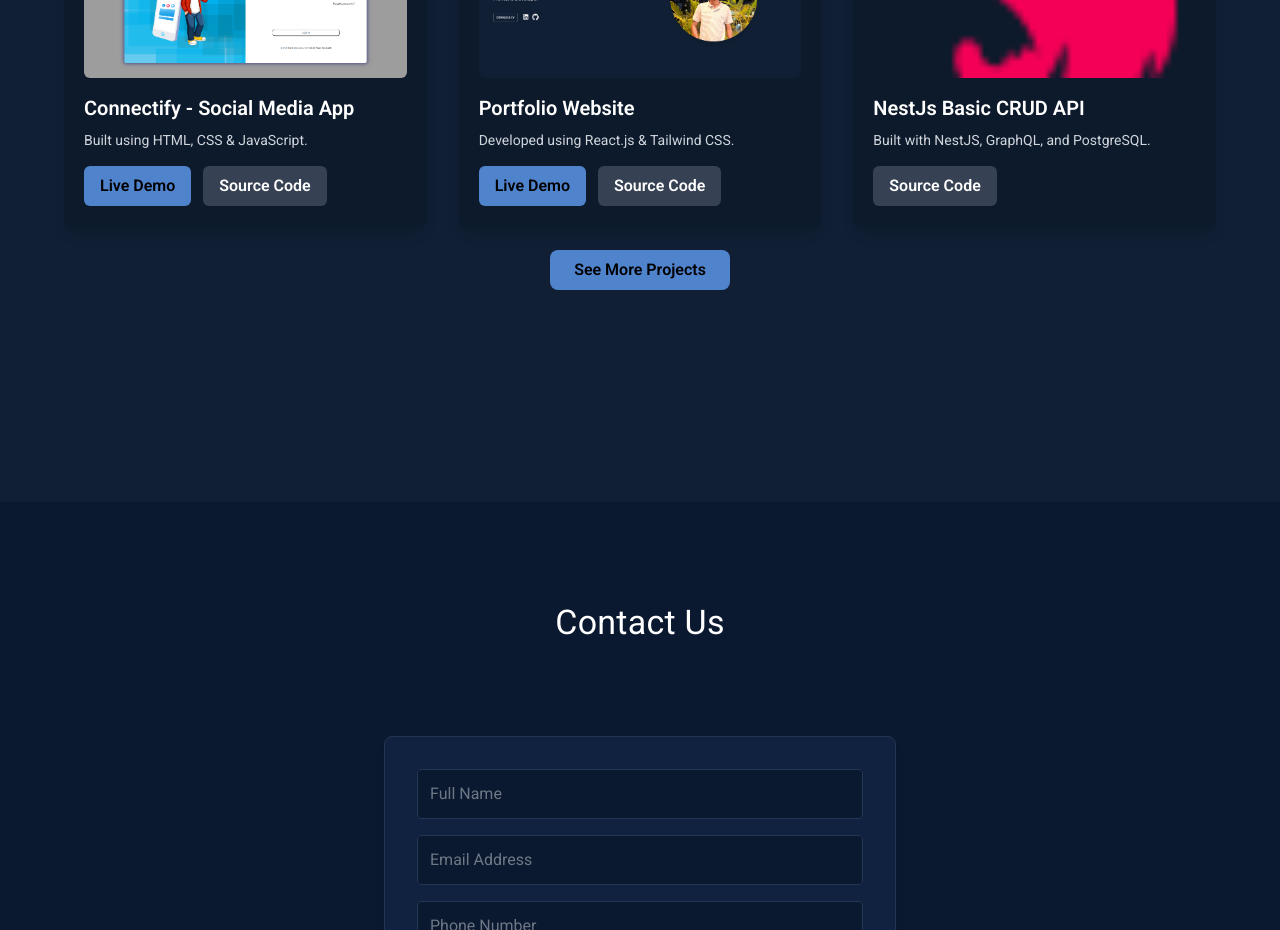
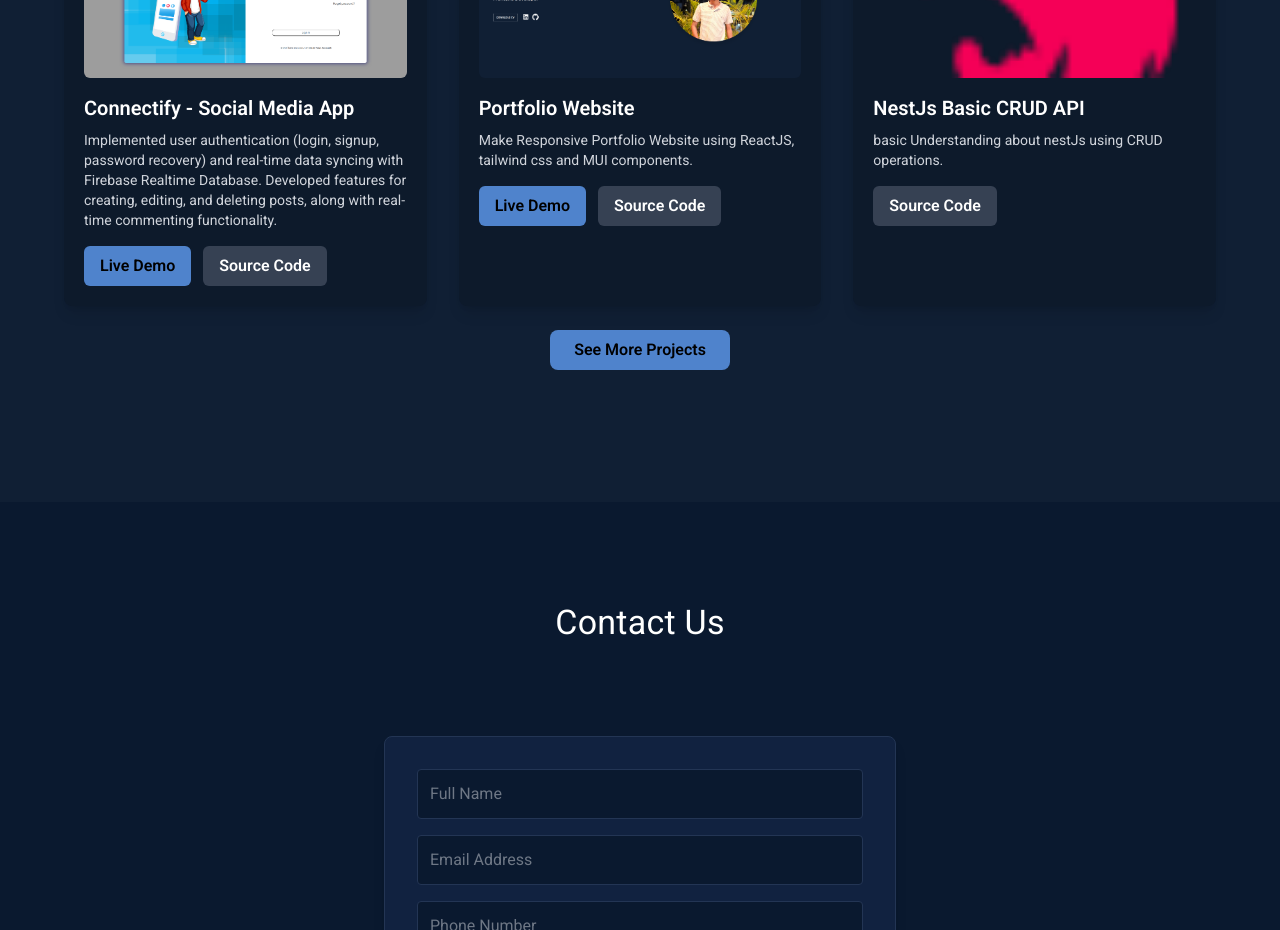
Before and after one commit to ViratSathavara/Virat-Portffolio, a React (Vite) app: page / in a window 1280 px wide. Shown: the part 4460-5390 px from the top of the page. Built offline with nearby package versions, Linux system fonts and the light colour scheme; a web font is replaced by a local one.

Commit message:
all ready in this link

```diff
--- a/src/components/Project.jsx
+++ b/src/components/Project.jsx
@@ -30,21 +30,21 @@ import fruitCrush2 from "../assets/fruitcrush2.png";
 const projects = [
   {
     title: "Connectify - Social Media App",
-    description: "Built using HTML, CSS & JavaScript.",
+    description: "Implemented user authentication (login, signup, password recovery) and real-time data syncing with Firebase Realtime Database. Developed features for creating, editing, and deleting posts, along with real-time commenting functionality.",
     image: [connectify1, connectify2, connectify3, connectify4, connectify5, connectify6],
     liveLink: "https://connectify-social-media-app.netlify.app/",
     sourceCode: "https://github.com/ViratSathavara/Connectify-social-media-app",
   },
   {
     title: "Portfolio Website",
-    description: "Developed using React.js & Tailwind CSS.",
+    description: "Make Responsive Portfolio Website using ReactJS, tailwind css and MUI components.",
     image: [portfolionew1, portfolionew2, portfolionew3, portfolionew4, portfolionew5, portfolionew6],
     liveLink: "https://virat-sathavara.netlify.app/",
     sourceCode: "https://github.com/ViratSathavara/Virat-Portffolio",
   },
   {
     title: "NestJs Basic CRUD API",
-    description: "Built with NestJS, GraphQL, and PostgreSQL.",
+    description: "basic Understanding about nestJs using CRUD operations.",
     image: [nestjs],
     sourceCode: "https://github.com/ViratSathavara/Nestjs-example-project",
   },
```
